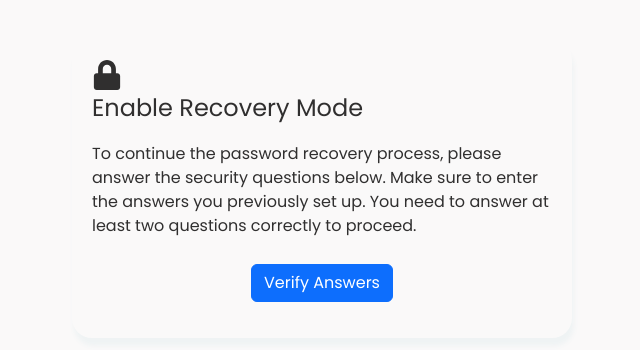
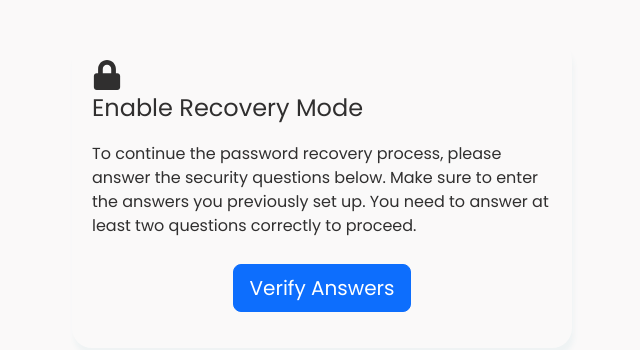
Before and after one commit to MarkRyuo/SalesInventoryManagementSystem_SIMS, a React (Vite) app in the folder client/: page /EnableRecoveryMode in a window 1280 px wide. Shown: the part 160-510 px from the top of the page, without its empty margins (318-958 px from the left). Built offline with nearby package versions, Linux system fonts and the light colour scheme.

Commit message:
Update: System Design

```diff
--- a/client/src/components/LogIn/CSS/ResetMode.module.css
+++ b/client/src/components/LogIn/CSS/ResetMode.module.css
@@ -9,7 +9,7 @@
     margin-top: 200px;
     display: flex;
     justify-content: center;
-    min-width: 400px;
+    min-width: 370px;
 }
 
 .containerContent {
--- a/client/src/components/LogIn/EnableRecoveryMode.jsx
+++ b/client/src/components/LogIn/EnableRecoveryMode.jsx
@@ -136,7 +136,7 @@ function EnableRecoveryMode() {
                     )}
 
                     {customQuestions.map((question, index) => (
-                        <FloatingLabel key={index} controlId={`floatingAnswer${index}`} label={question} className="mb-3">
+                        <FloatingLabel key={index} controlId={`floatingAnswer${index}`} label={question} className="mb-3" style={{width: '100%', minWidth: '400px'}}>
                             <Form.Control
                                 type="text"
                                 placeholder="Answer"
@@ -145,7 +145,7 @@ function EnableRecoveryMode() {
                         </FloatingLabel>
                     ))}
                     <div className="d-flex justify-content-center mb-3">
-                        <Button variant="primary" onClick={checkAnswers} disabled={loading}>
+                        <Button variant="primary" onClick={checkAnswers} disabled={loading} size='lg'>
                             {loading ? (
                                 <>
                                     <Spinner animation="border" size="sm" role="status" aria-hidden="true" /> Verifying...
```
